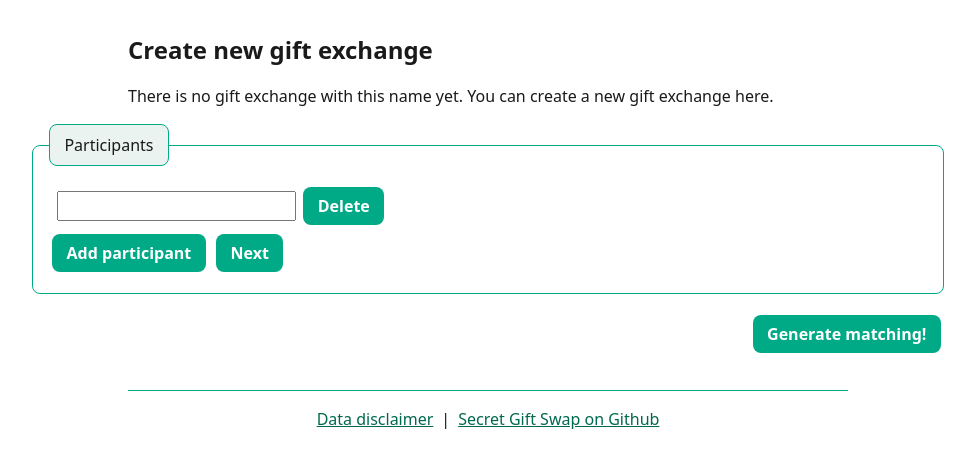
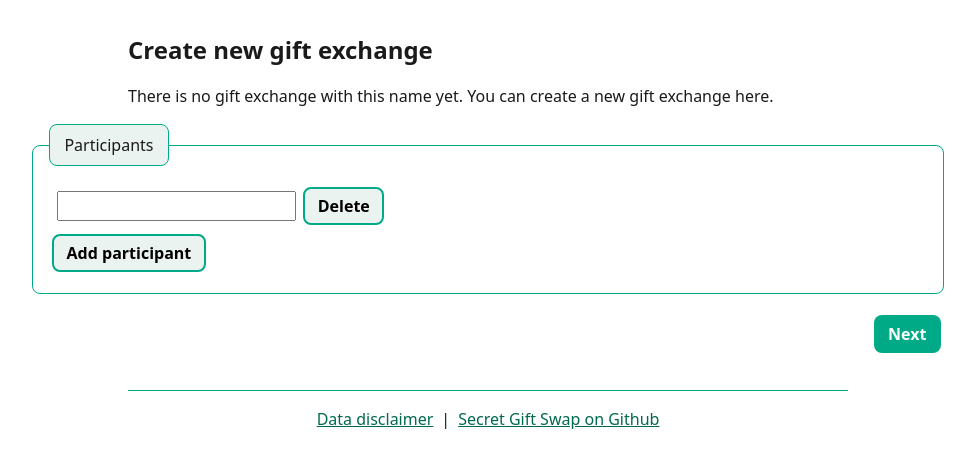
Before and after one commit to dasnessie/Secret-Gift-Swap, a Flask app: page /1/create/ in a window 1280 px wide. Shown: the part 81-549 px from the top of the page, without its empty margins (152-1127 px from the left). Run offline with Flask 3, Linux system fonts and the light colour scheme; data that the repository does not hold is empty.

Commit message:
feat: :children_crossing: Improve button setup on create page
fixes #12

```diff
--- a/app.py
+++ b/app.py
@@ -116,9 +116,9 @@ def create_exchange(exchange_name, form):
         return Response(status=422)
     participants = [Participant(participant) for participant in participant_names]
     name_id_mapping = {p.names[p.active_name]: p.uuid for p in participants}
-    constraint_givers = form.getlist("giver")
-    constraint_giftees = form.getlist("giftee")
-    constraint_probabilities = form.getlist("probability-level")
+    constraint_givers = form.getlist("giver")[1:]
+    constraint_giftees = form.getlist("giftee")[1:]
+    constraint_probabilities = form.getlist("probability-level")[1:]
     constraints = []
     try:
         for giver, giftee, probability in zip(
--- a/static/create.js
+++ b/static/create.js
@@ -87,6 +87,8 @@ document.getElementById("next-button").addEventListener("click", () => {
     document.getElementById("participants").disabled = true;
     document.getElementById("constraints").hidden = false;
     document.getElementById("constraints").disabled = false;
+    document.getElementById("next-button").hidden = true;
+    document.getElementById("generate-button").hidden = false;
   } else {
     form.reportValidity();
   }
@@ -97,7 +99,10 @@ document.getElementById("add-constraint").addEventListener("click", () => {
   const newConstraintLine = constraints.lastElementChild.cloneNode(true);
   for (const el of newConstraintLine.getElementsByTagName("select")) {
     el.value = "";
+    el.required = true;
+    el.disabled = false;
   }
+  newConstraintLine.hidden = false;
   constraints.appendChild(newConstraintLine);
 });
 
--- a/static/style.css
+++ b/static/style.css
@@ -133,6 +133,17 @@ label[type="button"] {
   background-color: var(--color-danger);
 }
 
+button[hidden] {
+  display: none !important;
+}
+
+.secondary-button {
+  background-color: var(--color-theme-light);
+  border: 2px solid var(--color-theme-medium);
+  color: black;
+  padding: calc(0.5rem - 2px) calc(0.9rem - 2px);
+}
+
 textarea,
 input:not(:checkbox) {
   appearance: none;
@@ -243,6 +254,14 @@ fieldset:disabled button {
   );
   cursor: default;
   /* opacity: 0.5; */
+}
+
+fieldset:disabled .secondary-button {
+  background-color: var(--color-theme-light);
+  border: 2px solid
+    color-mix(in srgb, var(--color-theme-medium) 20%, #9494947d 80%);
+  color: gray;
+  padding: calc(0.5rem - 2px) calc(0.9rem - 2px);
 }
 
 /* Select */
--- a/templates/create.html
+++ b/templates/create.html
@@ -27,12 +27,11 @@
                 {% else %}
                     <li>
                         <input type="text" name="participant" class="participant"/>
-                        <button type="button" class="delete-participant">{{ _('Delete') }}</button>
+                        <button type="button" class="delete-participant secondary-button">{{ _('Delete') }}</button>
                     </li>
                 {% endif %}
             </ul>
-            <button type="button" id="add-participant">{{ _('Add participant') }}</button>
-            <button type="button" id="next-button">{{ _('Next') }}</button>
+            <button type="button" id="add-participant" class="secondary-button">{{ _('Add participant') }}</button>
         </fieldset>
         <fieldset id="constraints"
             {% if not (existingFormData and existingFormData.getlist("giver") and existingFormData.getlist("giftee") and existingFormData.getlist("probability-level")) %}
@@ -41,6 +40,23 @@
         >
             <legend>{{ _('Constraints') }}</legend>
             <ul id="constraint-list">
+                <li hidden>
+                    <select class="giver" name="giver">
+                        <option value="" selected>{{ _('Participant…') }}</option>
+                    </select>
+                    to
+                    <select class="giftee" name="giftee">
+                        <option value="" selected>{{ _('Participant…') }}</option>
+                    </select>
+                    <select class="probability-level" name="probability-level">
+                        <option value="" selected>{{ _('Constraint level…') }}</option>
+                        <option value="never">{{ _('Never match') }}</option>
+                        <option value="1_past_exchange">{{ _('Did match last exchange') }}</option>
+                        <option value="2_past_exchange">{{ _('Did match two exchanges ago') }}</option>
+                        <option value="3_past_exchange">{{ _('Did match three exchanges ago') }}</option>
+                    </select>
+                    <button type="button" class="delete-constraint secondary-button">{{ _('Delete') }}</button>
+                </li>
                 {% if existingFormData and existingFormData.getlist("giver") and existingFormData.getlist("giftee") and existingFormData.getlist("probability-level") %}
                     {% for giver, giftee, probability in zip(existingFormData.getlist("giver"), existingFormData.getlist("giftee"), existingFormData.getlist("probability-level"))%}
                         <li>
@@ -104,33 +120,16 @@
                                 {% endif %}
                                 >{{ _('Did match three exchanges ago') }}</option>
                             </select>
-                            <button type="button" class="delete-constraint">{{ _('Delete') }}</button>
+                            <button type="button" class="delete-constraint secondary-button">{{ _('Delete') }}</button>
                         </li>
                     {% endfor %}
-                {% else %}
-                    <li>
-                        <select required class="giver" name="giver">
-                            <option value="" selected>{{ _('Participant…') }}</option>
-                        </select>
-                        to
-                        <select required class="giftee" name="giftee">
-                            <option value="" selected>{{ _('Participant…') }}</option>
-                        </select>
-                        <select required class="probability-level" name="probability-level">
-                            <option value="" selected>{{ _('Constraint level…') }}</option>
-                            <option value="never">{{ _('Never match') }}</option>
-                            <option value="1_past_exchange">{{ _('Did match last exchange') }}</option>
-                            <option value="2_past_exchange">{{ _('Did match two exchanges ago') }}</option>
-                            <option value="3_past_exchange">{{ _('Did match three exchanges ago') }}</option>
-                        </select>
-                        <button type="button" class="delete-constraint">{{ _('Delete') }}</button>
-                    </li>
                 {% endif %}
             </ul>
-            <button type="button" id="add-constraint">{{ _('Add constraint') }}</button>
+            <button type="button" id="add-constraint" class="secondary-button">{{ _('Add constraint') }}</button>
         </fieldset>
         <div id="submit-buttons">
-            <button type="submit">{{ _('Generate matching!') }}</button>
+            <button type="button" id="next-button">{{ _('Next') }}</button>
+            <button type="submit" id="generate-button" hidden>{{ _('Generate matching!') }}</button>
         </div>
     </form>
 
```
